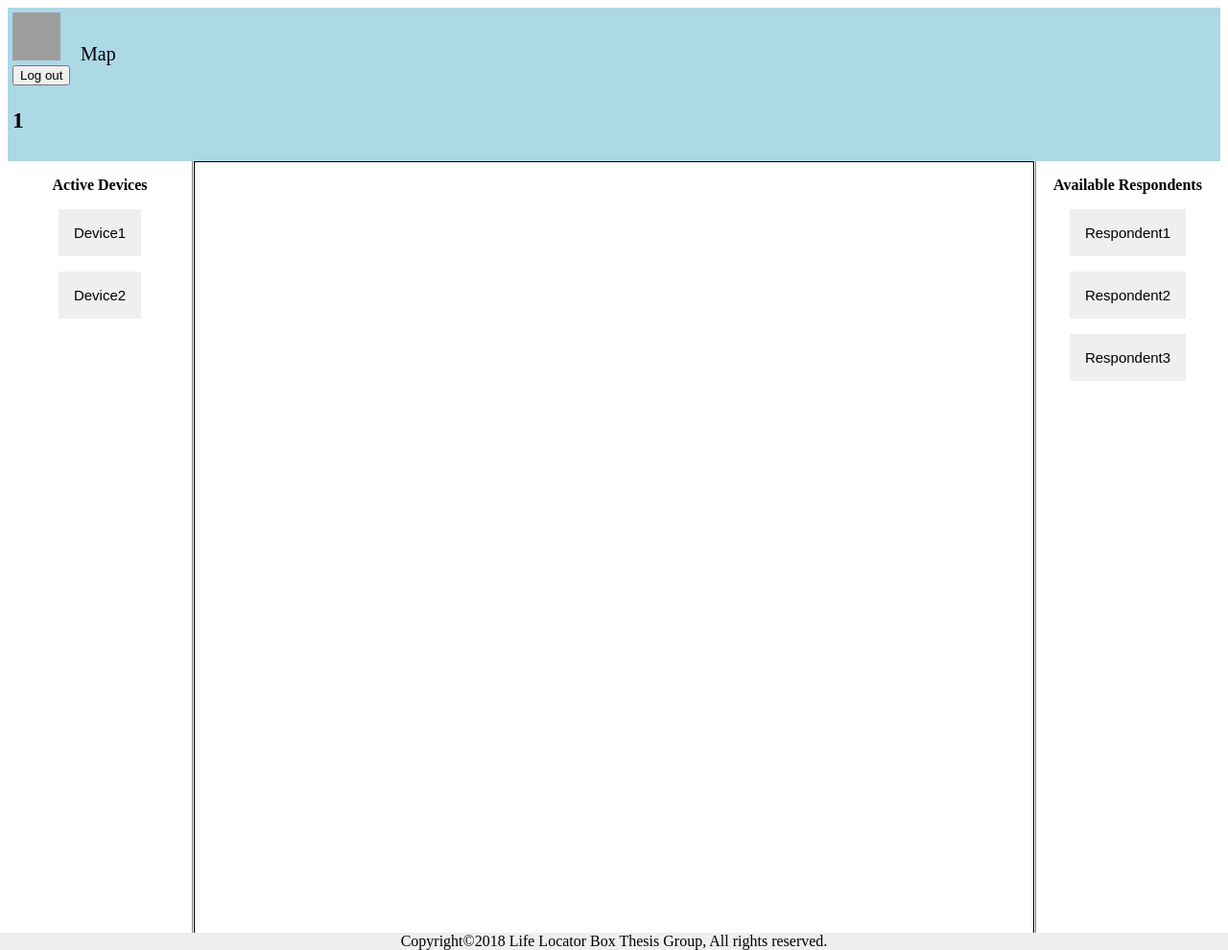
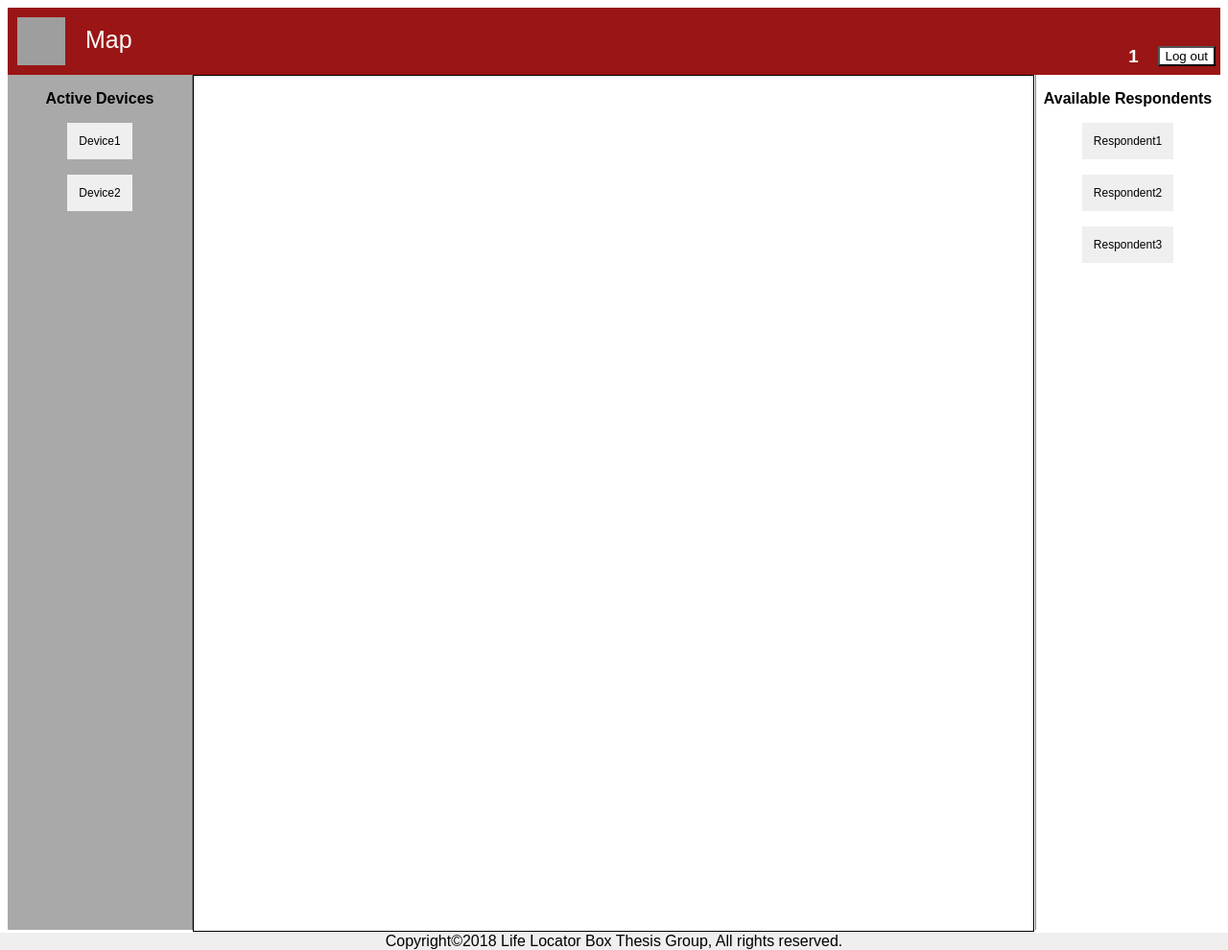
Before and after one commit to DMC-Pro/Thesis-Locator_Box, a PHP site: page /thesis/?user=1 in a window 1280 px wide. Shown: the whole page at 96% size. Run offline with PHP 8.4, Linux system fonts and the light colour scheme; grey boxes are pictures that could not be loaded.

Commit message:
Update style.css

```diff
--- a/Website/style.css
+++ b/Website/style.css
@@ -1,27 +1,45 @@
 
-#head {background:lightblue;
+#head {background:#9a1515;
 	padding:2px;
 	positon:absolute;
-	font-size:20;
+	padding:5px;
+	height:60px;}
+
+body {font-family: Arial, Constance;}
+
+#out {float:right;
+	background:white;
+	margin-top:35px;}
+
+h3 {float:right;
+	color:white;
+	padding-right:20px;}
+
+#logo {float:left;
 	padding:5px;}
+
+#map {font-size:25px;
+	color:white;
+	float:left;}
 
 #devices {position:absolute;
 	width:15%;
-	height:95%;
+	height:90%;
+	background:darkgrey;
 	border-right:solid 1px gray;
 	text-align:center;}
 
 #center {position:absolute;
 	left:15%;
 	right:15%;
-	height:95%;
-	margin-left:10px;
+	height:90%;
+	margin-left:9px;
 	margin-right:10px;
 	border:solid 1px black;}
 
 #respondent {position:absolute;
 	width:15%;
-	height:95%;
+	height:90%;
 	left:85%;
 	margin-left:-9.5px;
 	border-left:solid 1px gray;
@@ -40,19 +58,21 @@
 
 a:hover {color:blue;}
 
-.dropbtn {padding: 16px;
-	font-size: 15px;
-	border: none;
-	cursor: pointer;}
+.dropbtn {position:relative;
+		padding: 12px;
+		font-size:12px;
+		border: none;
+		cursor: pointer;}
 
-.dropbtn:hover{background-color: #3e8e41;}
+.dropbtn:hover{background-color: #ef2e2e;
+			color:white;}
 
 .dropdown {position: relative;
 	display: inline-block;}
 
 .dropdown-content {display: none;
 		position: absolute;
-		background-color: #f9f9f9;
+		background-color: #bcb8b8;
 		min-width: 120px;
 		overflow: auto;
 		box-shadow: 0px 8px 16px 0px rgba(0,0,0,0.2);
@@ -63,6 +83,6 @@ a:hover {color:blue;}
 		text-decoration: none;
 		display: block;}
 
-.dropdown a:hover {background-color: #f1f1f1}
+.dropdown a:hover {background-color:white;}
 
 .show {display:block;}
```
